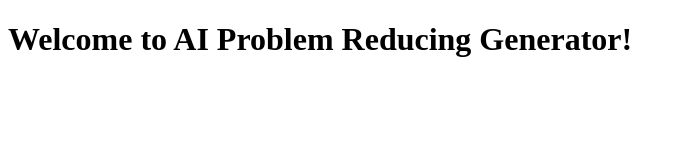
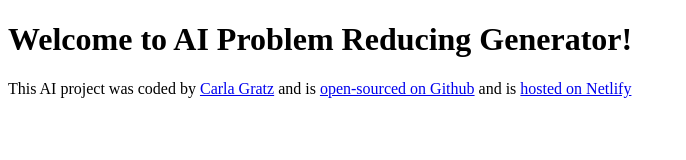
Before and after one commit to carla-g0086/AI-Problem-Reducing-Generator, a plain HTML site: page index.html in a window 1280 px wide. Shown: the whole page, without its empty margins (0-686 px from the left). Drawn offline with Linux system fonts and the light colour scheme.

Commit message:
second commit

```diff
--- a/index.html
+++ b/index.html
@@ -8,6 +8,9 @@
 </head>
 <body>
     <h1>Welcome to AI Problem Reducing Generator!</h1>
+    <footer>This AI project was coded by <a href="https://github.com/carla-g0086" target="_blank">Carla Gratz</a>
+        and is <a href="https://github.com/carla-g0086/AI-Problem-Reducing-Generator" target="_blank">open-sourced on Github</a>
+    and is <a href="https://ai-problem-reducing-generator.netlify.app/" target="_blank">hosted on Netlify</a></footer>
     <script src="src/index.js"></script>
 </body>
 </html>
```
